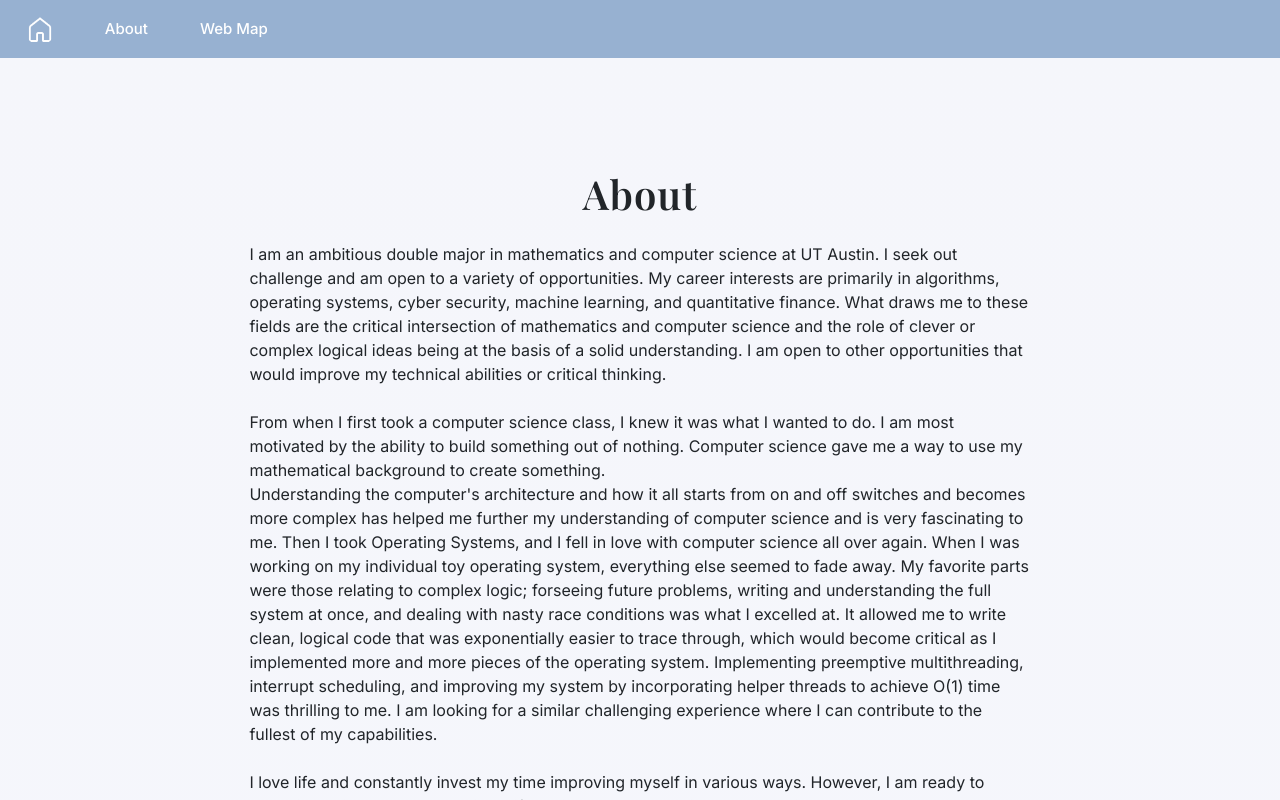
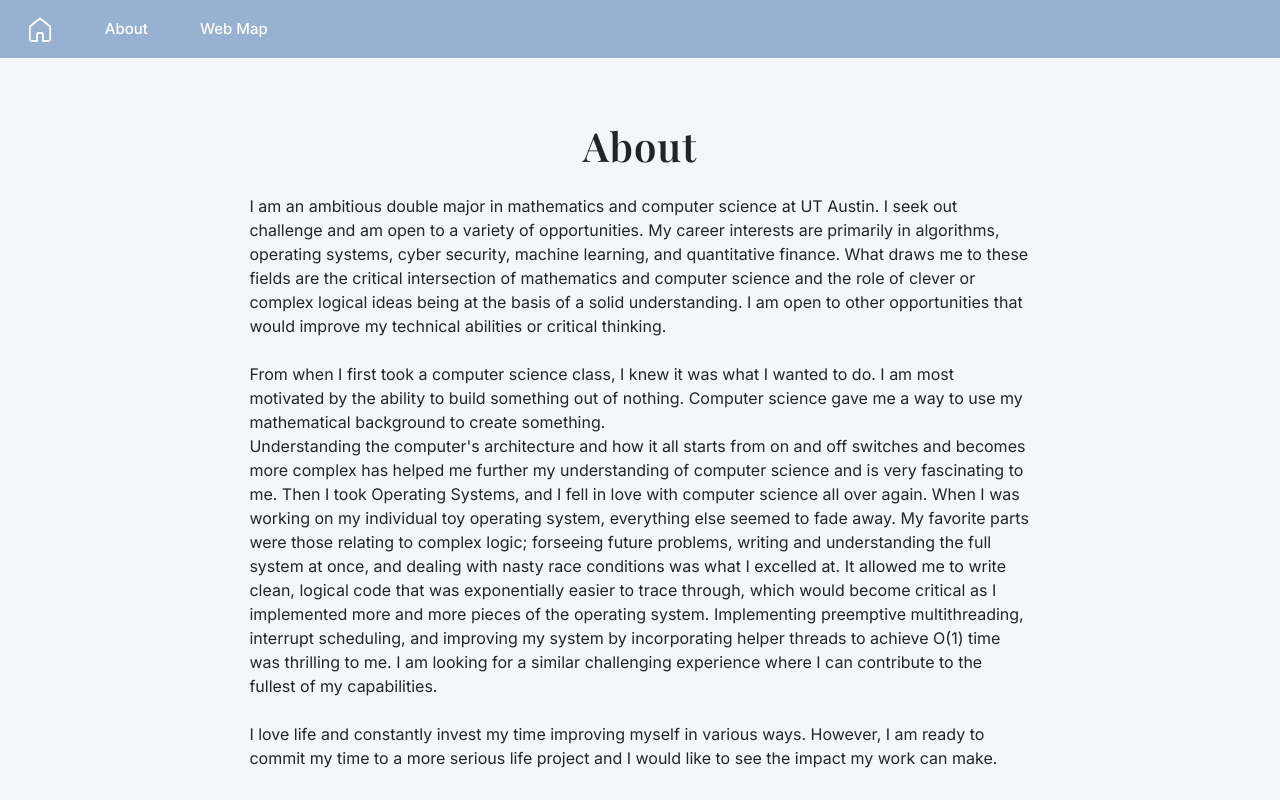
Before and after one commit to jumergel/jumergel.github.io, a React (Create React App) app: page /about in a window 1280 px wide. Built offline with nearby package versions, Linux system fonts and the light colour scheme; a web font is replaced by a local one.

Commit message:
pages start closer to top of page- reduced unnecessary space

```diff
--- a/src/shared-styling.css
+++ b/src/shared-styling.css
@@ -87,6 +87,12 @@ li {
 .page-styling  h1, h2, h3 {
   margin-top: 5vh;
 }
+
+/* to make individual pages start more near top of page */
+.page-styling .container {
+  padding-top: 0rem !important;
+}
+
 .item-styling {
   margin: 0 auto;
   width: 70%;
```
